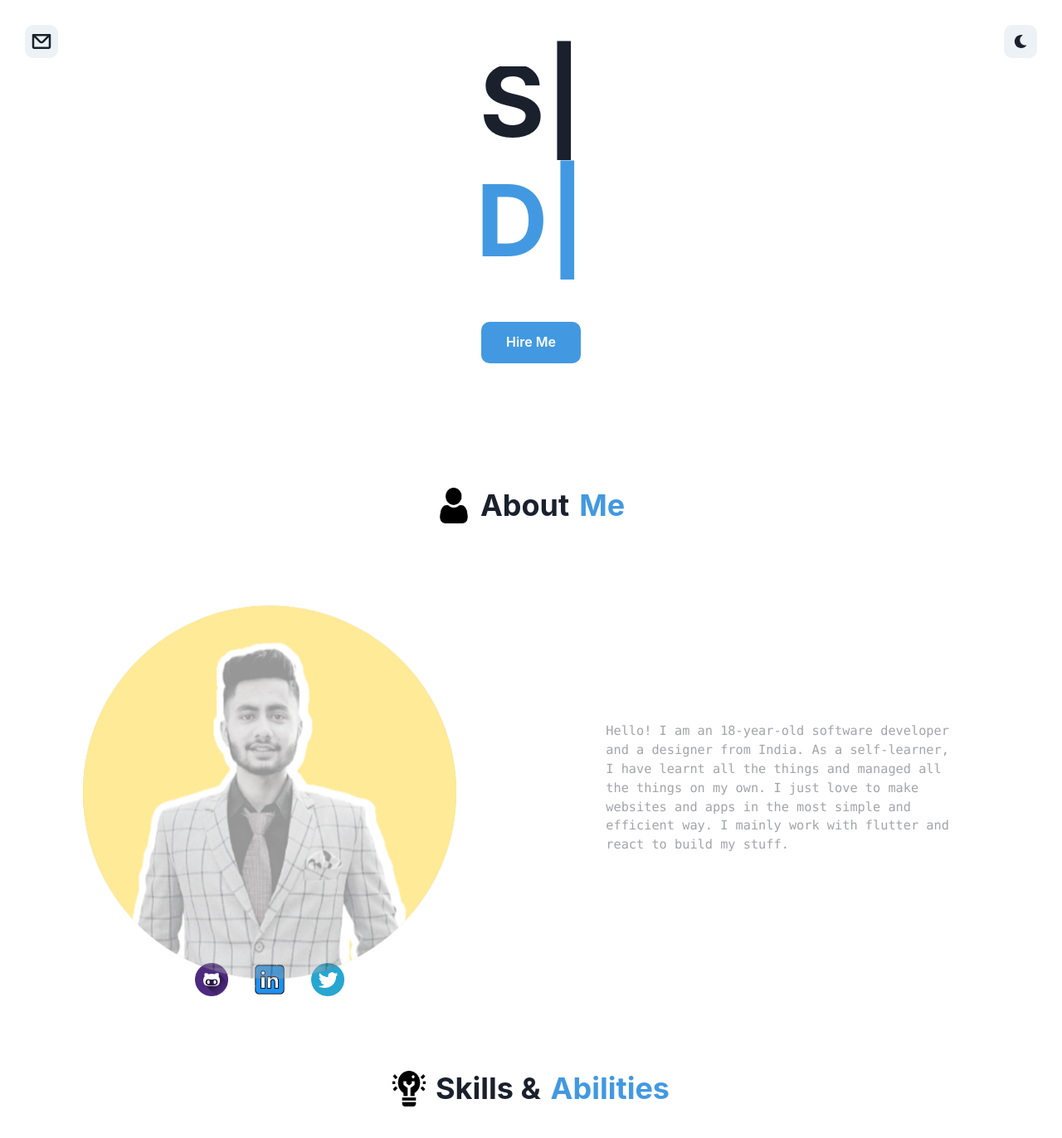
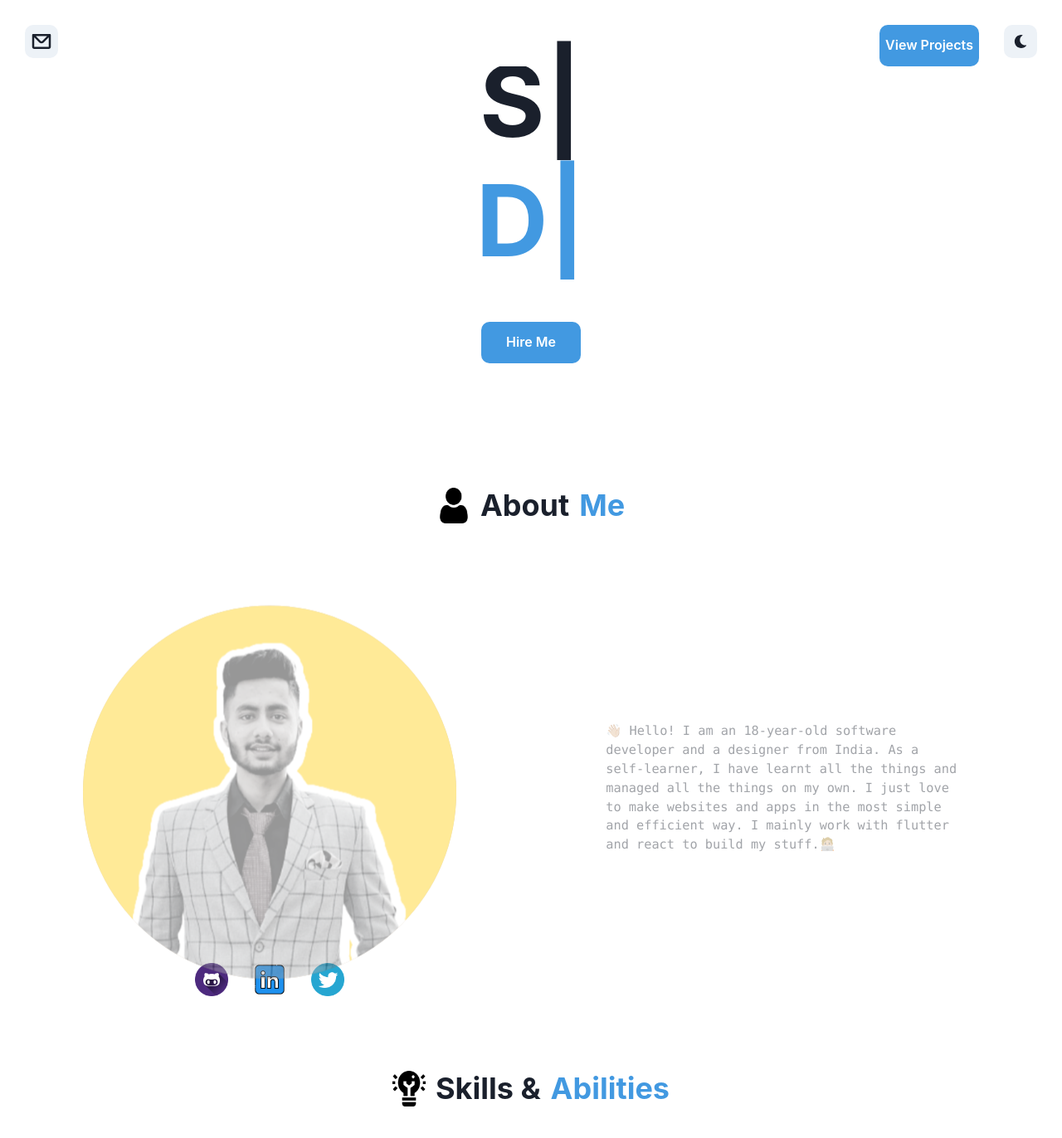
Before and after one commit to Harvinder-Singh24/Portfolio_Website, a React (Create React App) app: page / in a window 1280 px wide. Shown: the top 1372 px of the page at 83% size. Built offline with nearby package versions, Linux system fonts and the light colour scheme.

Commit message:
Project Fetaure Added With Some Bugs Fixes

```diff
--- a/src/About.js
+++ b/src/About.js
@@ -94,11 +94,11 @@ export default function About(props) {
                 ml={props.isNotSmallerScreen ? 0 : 59}
               >
                 <Text as="samp" textAlign="left" fontSize={20}>
-                  Hello! I am an 18-year-old software developer and a designer
+                  👋🏼 Hello! I am an 18-year-old software developer and a designer
                   from India. As a self-learner, I have learnt all the things
                   and managed all the things on my own. I just love to make
                   websites and apps in the most simple and efficient way. I
-                  mainly work with flutter and react to build my stuff.
+                  mainly work with flutter and react to build my stuff.🧑🏼‍💻
                 </Text>
               </Container>
             </WrapItem>
--- a/src/App.js
+++ b/src/App.js
@@ -2,30 +2,32 @@ import React, { useState, useEffect } from "react";
 import { FaSun, FaMoon } from "react-icons/fa";
 import { CgMail } from "react-icons/cg";
 import Skill from "./skill";
-import { Heading, useToast } from '@chakra-ui/react'
+import { Heading, useToast } from "@chakra-ui/react";
 import {
   Flex,
   Spacer,
   IconButton,
   useColorMode,
-useMediaQuery,
+  useMediaQuery,
+  Box,
+  Button,
 } from "@chakra-ui/react";
 import Home from "./home";
 import { useWindowScrollPositions } from "./scrolldirection";
 import About from "./About";
 import ClockLoader from "react-spinners/ClockLoader";
-import Projects from "./Projects";
+import {motion} from "framer-motion";
 import { CopyToClipboard } from "react-copy-to-clipboard";
-import Contact from './contact'
-
 
 export default function App() {
-
-  const toast = useToast()
+  const toast = useToast();
   const [loading, setloading] = useState(false);
   const { colorMode, toggleColorMode } = useColorMode();
   const isDark = colorMode === "dark";
   const [isNotSmallerScreen] = useMediaQuery("(min-width:1000px)");
+
+  let InitialbuttonColor = "white";
+  const [Color, setColor] = useState(InitialbuttonColor);
 
   useEffect(() => {
     setloading(true);
@@ -50,7 +52,6 @@ export default function App() {
         </div>
       ) : (
         <>
-
           <Flex
             p={30}
             as="header"
@@ -63,24 +64,52 @@ export default function App() {
             <CopyToClipboard text="Hackersvilla776@gmail.com">
               <IconButton
                 borderRadius={10}
-
-              variant="solid"
+                variant="solid"
                 aria-label="Email_Button"
                 fontSize="30px"
-                onClick={() => toast({
-                  title:'Email Copied',
-                  description: 'I am waitting for your email 😊',
-                  status: 'success',
-                  duration: 5000,
-                  isClosable: true,
-                })}
-                icon={ <CgMail /> }
+                onClick={() =>
+                  toast({
+                    title: "Email Copied",
+                    description: "I am waitting for your email 😊",
+                    status: "success",
+                    duration: 5000,
+                    isClosable: true,
+                  })
+                }
+                icon={<CgMail />}
               />
-
             </CopyToClipboard>
 
-            <Spacer/>
+            <Spacer />
 
+            <motion.div
+              whileHover={{ scale: 1.2, rotate: 0 }}
+              whileTap={{
+                scale: 0.8,
+                rotate: 0,
+                borderRadius: "100%",
+              }}
+            >
+              <a target="_blank" href="https://github.com/Harvinder-Singh24">
+                <Button
+                  bg="blue.400"
+                  mt={0}
+                  h={50}
+                  w={120}
+                  borderRadius={10}
+                  onMouseOver={
+                    isDark ? () => setColor("white") : () => setColor("black")
+                  }
+                  onMouseLeave={() => setColor(InitialbuttonColor)}
+                  borderColor={isDark ? "white" : "black"}
+                  color={Color}
+                >
+                  View Projects
+                </Button>{" "}
+              </a>
+            </motion.div>
+
+            <Box width={30}></Box>
 
             <IconButton
               borderRadius={10}
@@ -91,13 +120,9 @@ export default function App() {
 
           <Home isDark={isDark} isNotSmallerScreen={isNotSmallerScreen} />
 
-          <About
-            isDark={isDark}
-            isNotSmallerScreen={isNotSmallerScreen} />
+          <About isDark={isDark} isNotSmallerScreen={isNotSmallerScreen} />
 
-          <Skill isNotSmallerScreen={isNotSmallerScreen} isDark={isDark}/>
-
-         {/*<Projects isNotSmallerScreen={isNotSmallerScreen} isDark={isDark}/>*/}
+          <Skill isNotSmallerScreen={isNotSmallerScreen} isDark={isDark} />
         </>
       )}
     </div>
--- a/src/ProjectCard.js
+++ /dev/null
@@ -1,35 +0,0 @@
-
-import React from 'react'
-import {
-    Flex,
-    Heading,
-    Box,
-    Image,
-    Link,
-    SimpleGrid,
-    WrapItem,
-    Wrap,
-    Text,
-    useMediaQuery,
-    Stack
-  } from "@chakra-ui/react";
-export default function ProjectCard(props) {
-    let white_mode_color_box = "#dcdfe2";
-    let dark_mode_color_box = "#e0eefa";
-    return (
-        <>
-            <Wrap data-aos="fade-up">
-                <WrapItem>
-                    <Stack direction="column">
-                        <Box width={[100, 200, 300]} height="40px" bg="#4299E1" position="absolute" pl={5}>
-                            <Heading color="white" fontSize="30px"># {props.projectnumber}</Heading>
-                        </Box>
-                        <Box bg={props.isDark ? dark_mode_color_box : white_mode_color_box} pt={20} borderRadius={10} width={[100, 200, 300]} height="400px">
-                            <Heading fontSize="28" color={props.isDark? "black" : "black"}>{props.projectname}</Heading>
-                        </Box>
-                    </Stack>
-                </WrapItem>
-            </Wrap>
-        </>
-    )
-}
--- a/src/Projects.js
+++ /dev/null
@@ -1,51 +0,0 @@
-import React from "react";
-import {
-  Flex,
-  Heading,
-  Box,
-  Image,
-  Link,
-  SimpleGrid,
-  WrapItem,
-  Wrap,
-  Text,
-  useMediaQuery,
-  Stack
-} from "@chakra-ui/react";
-import ProjectCard from "./ProjectCard";
-export default function Projects(props) {
-  var project_number = 1;
-  return (
-    <>
-      <Flex direction="column" mt={65} mb={50} alignItems="center">
-        <Flex direction="row" justifyContent="center">
-          <img
-            src={
-              props.isDark
-                ? "./icons/white_mode_projects.png"
-                : "./icons/dark_mode_projects.png"
-            }
-            alt=""
-            width="40"
-            height="40"
-          />
-          <Box width="3"></Box>
-          <Heading textAlign="center">Projects</Heading>
-          <Box width="3"></Box>
-          <Heading textAlign="center" color="#4299E1">
-            Made
-          </Heading>
-        </Flex>
-        <Box height="20">
-        </Box>
-        <SimpleGrid spacing="40px" columns={props.isNotSmallerScreen ? 3 : 2}>
-          <ProjectCard isDark={props.isDark} projectname = "RiteMyStory" projectnumber={project_number} />
-          <ProjectCard isDark={props.isDark} projectname = "Portfolio Wesbite" projectnumber= {project_number+1}/>
-          <ProjectCard isDark={props.isDark}  projectname = "UI Clones " projectnumber= {project_number+2}/>
-
-        </SimpleGrid>
-
-      </Flex>
-    </>
-  );
-}
```
Also changed, not shown: src/Responsive.js (added, +24 -0 lines).
